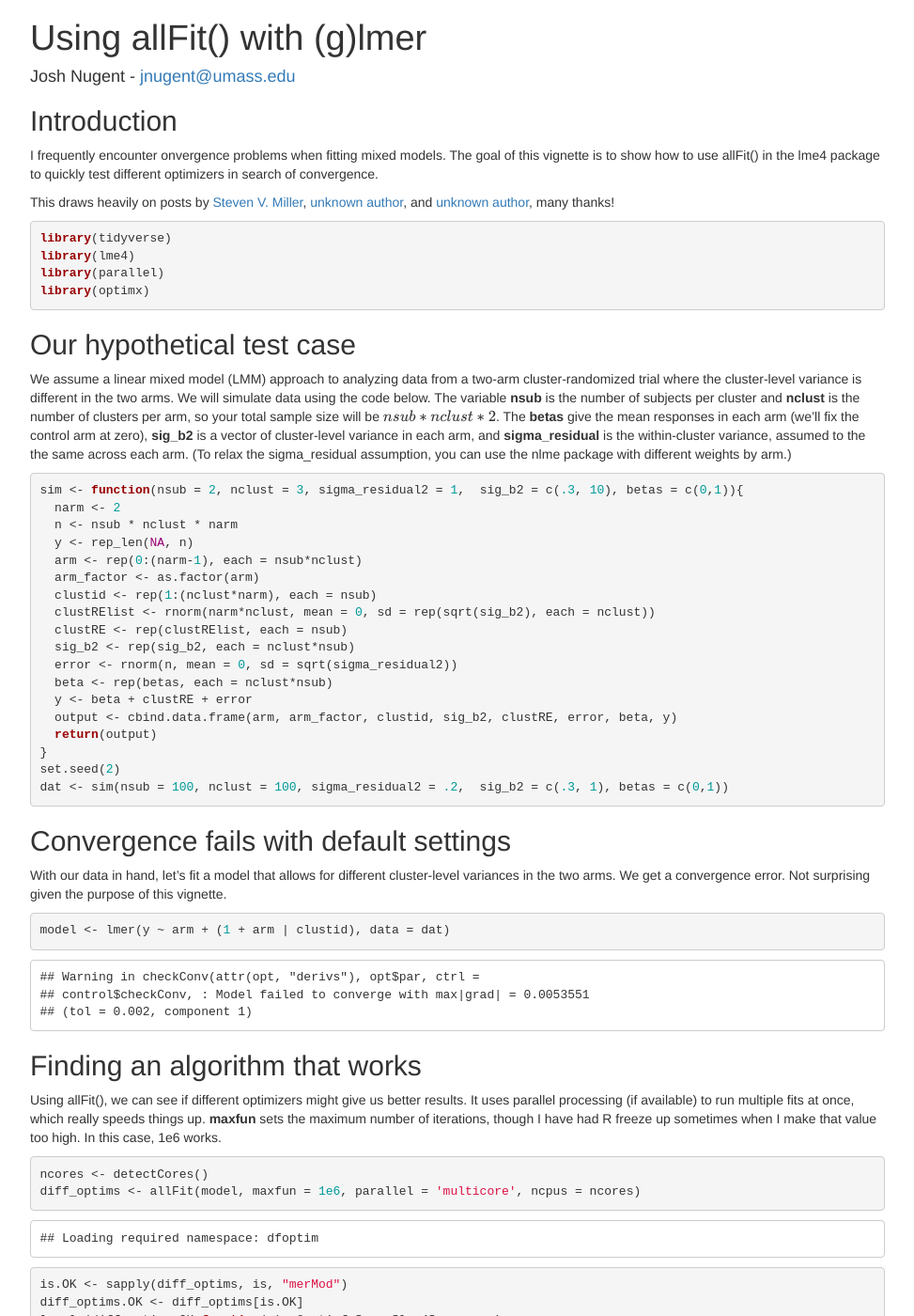
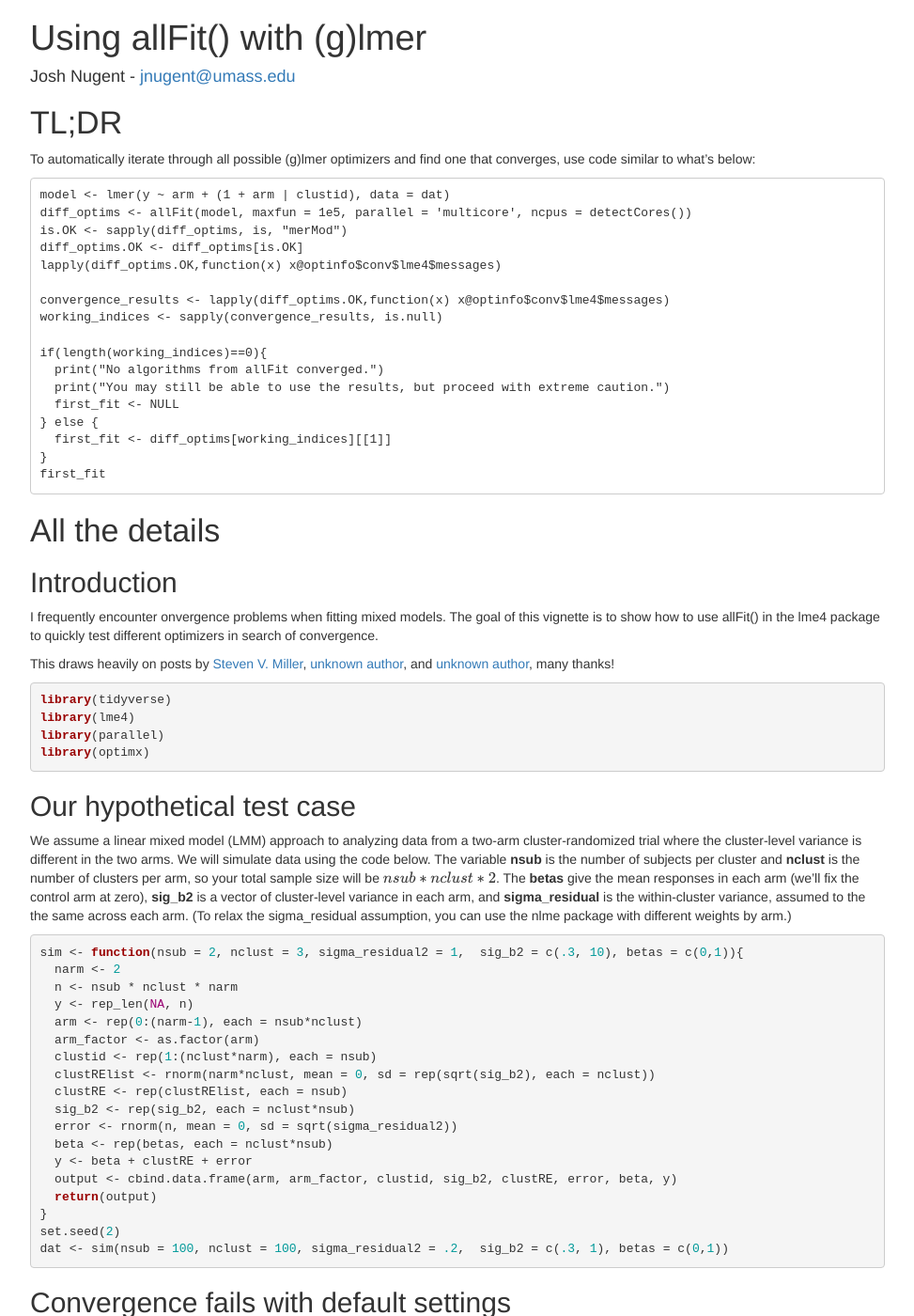
Before and after one commit to joshua-nugent/joshua-nugent.github.io, a Jekyll site: the page allFit/index.html, which Jekyll copies as it is, in a window 1280 px wide and 1400 px high. Shown: the whole window at 94% size, without its empty margins (153-1126 px from the left). Built offline with Jekyll 4.4.1, drawn with Linux system fonts in a browser that asks for light colours; formulas are drawn with MathJax 3; some of the changed text lies outside the part shown.

Commit message:
Add files via upload

```diff
--- a/allFit/index.html
+++ b/allFit/index.html
@@ -380,6 +380,29 @@ $(document).ready(function () {
 </div>
 
 
+<div id="tldr" class="section level1">
+<h1>TL;DR</h1>
+<p>To automatically iterate through all possible (g)lmer optimizers and find one that converges, use code similar to what’s below:</p>
+<pre><code>model &lt;- lmer(y ~ arm + (1 + arm | clustid), data = dat)
+diff_optims &lt;- allFit(model, maxfun = 1e5, parallel = 'multicore', ncpus = detectCores())
+is.OK &lt;- sapply(diff_optims, is, &quot;merMod&quot;)
+diff_optims.OK &lt;- diff_optims[is.OK]
+lapply(diff_optims.OK,function(x) x@optinfo$conv$lme4$messages)
+
+convergence_results &lt;- lapply(diff_optims.OK,function(x) x@optinfo$conv$lme4$messages)
+working_indices &lt;- sapply(convergence_results, is.null)
+
+if(length(working_indices)==0){
+  print(&quot;No algorithms from allFit converged.&quot;)
+  print(&quot;You may still be able to use the results, but proceed with extreme caution.&quot;)
+  first_fit &lt;- NULL
+} else {
+  first_fit &lt;- diff_optims[working_indices][[1]]
+}
+first_fit</code></pre>
+</div>
+<div id="all-the-details" class="section level1">
+<h1>All the details</h1>
 <div id="introduction" class="section level2">
 <h2>Introduction</h2>
 <p>I frequently encounter onvergence problems when fitting mixed models. The goal of this vignette is to show how to use allFit() in the lme4 package to quickly test different optimizers in search of convergence.</p>
@@ -413,7 +436,7 @@ dat &lt;- sim(nsub = 100, nclust = 100, sigma_residual2 = .2,  sig_b2 = c(.3, 1)
 </div>
 <div id="convergence-fails-with-default-settings" class="section level2">
 <h2>Convergence fails with default settings</h2>
-<p>With our data in hand, let’s fit a model that allows for different cluster-level variances in the two arms. We get a convergence error. Not surprising given the purpose of this vignette.</p>
+<p>With our data in hand, let’s fit a model that allows for different cluster-level variances in the two arms - we have a random intercept that is shared between both arms, then an additional amount of variance when arm = 1. When fitting this model, we get a convergence error. Not surprising, given the purpose of this vignette.</p>
 <pre class="r"><code>model &lt;- lmer(y ~ arm + (1 + arm | clustid), data = dat)</code></pre>
 <pre><code>## Warning in checkConv(attr(opt, &quot;derivs&quot;), opt$par, ctrl =
 ## control$checkConv, : Model failed to converge with max|grad| = 0.0053551
@@ -423,7 +446,7 @@ dat &lt;- sim(nsub = 100, nclust = 100, sigma_residual2 = .2,  sig_b2 = c(.3, 1)
 <h2>Finding an algorithm that works</h2>
 <p>Using allFit(), we can see if different optimizers might give us better results. It uses parallel processing (if available) to run multiple fits at once, which really speeds things up. <strong>maxfun</strong> sets the maximum number of iterations, though I have had R freeze up sometimes when I make that value too high. In this case, 1e6 works.</p>
 <pre class="r"><code>ncores &lt;- detectCores()
-diff_optims &lt;- allFit(model, maxfun = 1e6, parallel = 'multicore', ncpus = ncores)</code></pre>
+diff_optims &lt;- allFit(model, maxfun = 1e5, parallel = 'multicore', ncpus = ncores)</code></pre>
 <pre><code>## Loading required namespace: dfoptim</code></pre>
 <pre class="r"><code>is.OK &lt;- sapply(diff_optims, is, &quot;merMod&quot;)
 diff_optims.OK &lt;- diff_optims[is.OK]
@@ -473,11 +496,7 @@ model3 &lt;- lmer(y ~ arm + (1 + arm | clustid), data = dat,
 ## control$checkConv, : Model failed to converge with max|grad| = 0.0053551
 ## (tol = 0.002, component 1)</code></pre>
 <p>We already knew that these algorithms wouldn’t converge in this case, but in another situation those other algorithms might be needed.</p>
-</div>
-<div id="automatically-selecting-a-method-that-converges" class="section level2">
-<h2>Automatically selecting a method that converges</h2>
-<p>Here’s some very unsophisticated R code to select methods that converges and ignore the rest.</p>
-<p>Interestingly, for the two models that converged, the estimates of the ‘arm’ standard deviation and correlation with the intercept are quite different. However, when transforming those values into the original parameters, we find that they are two ways of getting to the same values.</p>
+<p>Let’s look at the model fits for the two algos that converged. Interestingly, the estimates of the ‘arm’ standard deviation and correlation with the intercept are quite different. However, when transforming those values into the original parameters, we find that they are two ways of getting to the same values.</p>
 <pre class="r"><code>convergence_results &lt;- lapply(diff_optims.OK,function(x) x@optinfo$conv$lme4$messages)
 working_indices &lt;- sapply(convergence_results, is.null)
 diff_optims[working_indices]</code></pre>
@@ -533,6 +552,33 @@ sig_b2_n_m</code></pre>
 <pre class="r"><code>sig_b2_nlmin</code></pre>
 <pre><code>## [1] 0.4128502 0.9701111</code></pre>
 </div>
+<div id="automatically-selecting-a-method-that-converges" class="section level2">
+<h2>Automatically selecting a method that converges</h2>
+<p>It would be nice to automate this so that we could use whatever method converges and only be notified if <em>none</em> of them converge. Here’s some code for that, with a bit of duplication from the last chunk:</p>
+<pre class="r"><code>convergence_results &lt;- lapply(diff_optims.OK,function(x) x@optinfo$conv$lme4$messages)
+working_indices &lt;- sapply(convergence_results, is.null)
+if(length(working_indices)==0){
+  print(&quot;No algorithms from allFit converged.&quot;)
+  print(&quot;You may still be able to use the results, but proceed with extreme caution.&quot;)
+  first_fit &lt;- NULL
+} else {
+  first_fit &lt;- diff_optims[working_indices][[1]]
+}
+first_fit</code></pre>
+<pre><code>## Linear mixed model fit by REML ['lmerMod']
+## Formula: y ~ arm + (1 + arm | clustid)
+##    Data: dat
+## REML criterion at convergence: 25886.66
+## Random effects:
+##  Groups   Name        Std.Dev. Corr
+##  clustid  (Intercept) 0.6425
+##           arm         0.5765   0.30
+##  Residual             0.4490
+## Number of obs: 20000, groups:  clustid, 200
+## Fixed Effects:
+## (Intercept)          arm
+##    -0.01099      1.03935</code></pre>
+</div>
 <div id="what-if-no-method-converges" class="section level2">
 <h2>What if no method converges?</h2>
 <p>If none of the algorithms converge, you may not be stuck yet. In lme4’s documentation (see ?lme4::convergence), they note that you may still be able to use the results, though there is not universal agreement about that. Here are some links that could help in that situation and provide further info:</p>
@@ -540,6 +586,7 @@ sig_b2_n_m</code></pre>
 <p><a href="https://rstudio-pubs-static.s3.amazonaws.com/33653_57fc7b8e5d484c909b615d8633c01d51.html">Examples of other approaches to acheiving convergence besides just switching the algorithm</a></p>
 <p><a href="https://cran.r-project.org/web/packages/lme4/vignettes/lmerperf.html">Tricks for speeding up model fitting</a></p>
 <p><a href="https://stats.stackexchange.com/questions/110004/how-scared-should-we-be-about-convergence-warnings-in-lme4">More general discussion of convergence, very illuminating</a></p>
+</div>
 </div>
 
 
```
